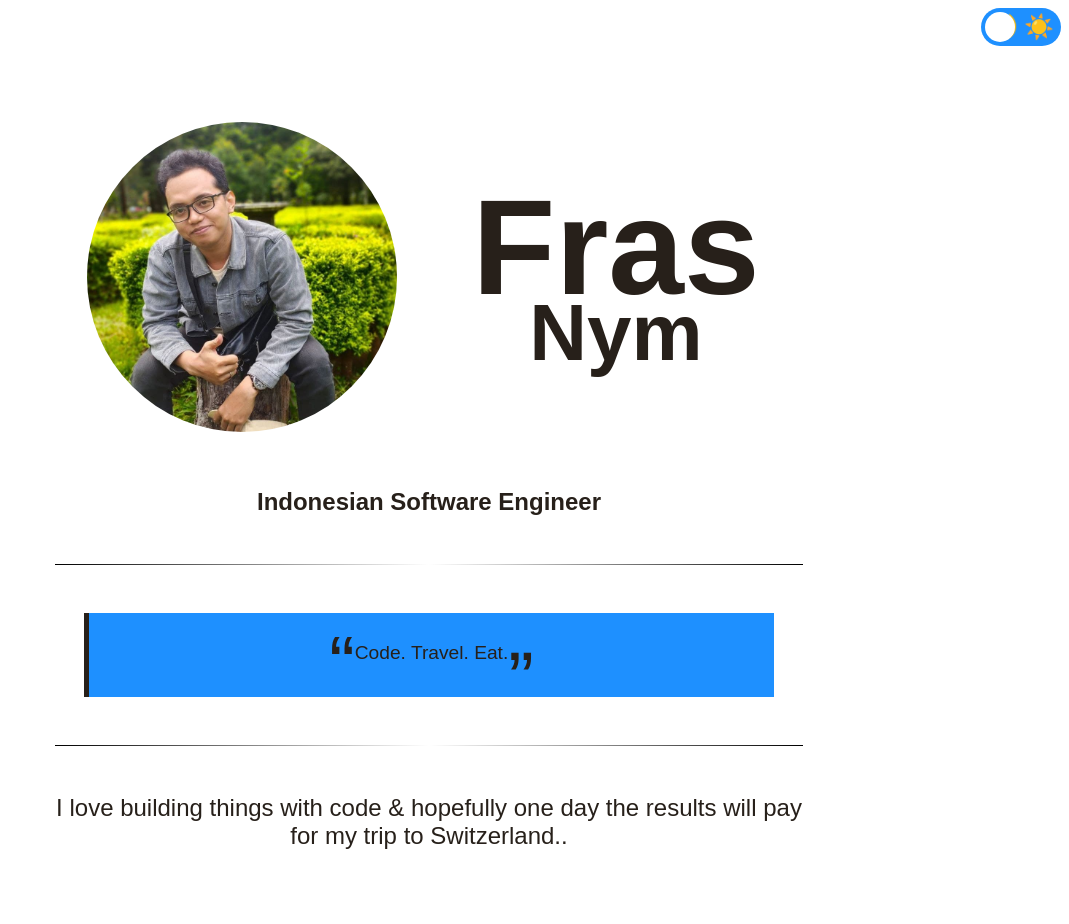
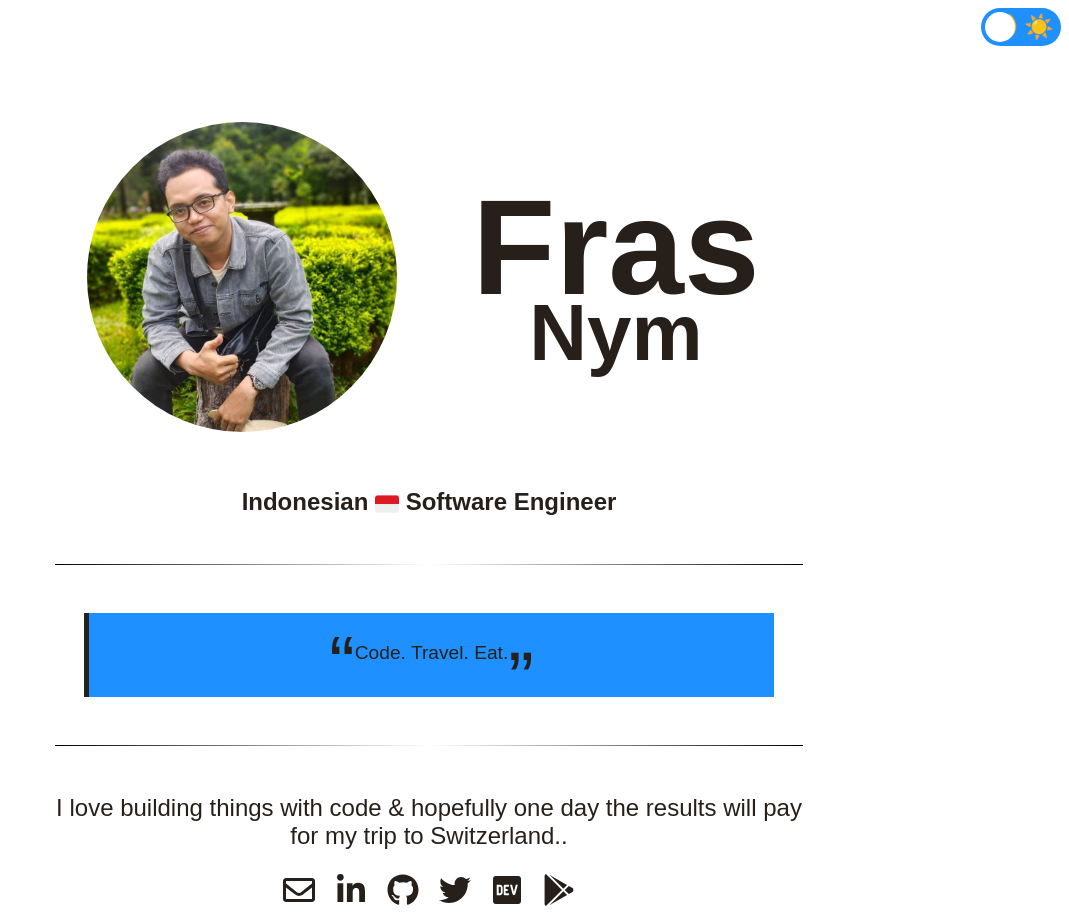
Before and after one commit to frasnym/next-portfolio-v2, a Next.js app: page / in a window 1280 px wide. Shown: the whole page, without its empty margins (211-1280 px from the left). Before the commit the page ends 884 px from the top, so only its background shows below. Built offline with nearby package versions, Linux system fonts and the light colour scheme.

Commit message:
Add social media links

```diff
--- /dev/null
+++ b/components/home-page/media-social.tsx
@@ -0,0 +1,63 @@
+import type { NextPage } from 'next'
+import styled from "styled-components";
+import { FaTwitter, FaGithub, FaLinkedinIn, FaGooglePlay, FaRegEnvelope, FaDev } from 'react-icons/fa';
+
+const anchorIcons = [
+  {
+    href: 'mailto:frastyawan.nym@gmail.com',
+    icon: <FaRegEnvelope className="inline-block mr-6" />,
+  },
+  {
+    href: 'https://www.linkedin.com/in/frasnym/',
+    icon: <FaLinkedinIn className="inline-block mr-6" />,
+  },
+  {
+    href: 'https://github.com/frasnym',
+    icon: <FaGithub className="inline-block mr-6" />,
+  },
+  {
+    href: 'https://twitter.com/frasnym',
+    icon: <FaTwitter className="inline-block mr-6" />,
+  },
+  {
+    href: 'https://dev.to/frasnym/',
+    icon: <FaDev className="inline-block mr-6" />,
+  },
+  {
+    href:
+      'https://play.google.com/store/apps/developer?id=FrastyawanNym',
+    icon: <FaGooglePlay className="inline-block mr-6" />,
+  },
+];
+
+const AnchorContainer = styled.div`
+  text-align: center;
+  & > a {
+    color: var(--color-text-primary);
+    display: inline;
+    font-size: 2rem;
+    margin: 10px;
+  }
+`
+
+const MediaSocial: NextPage = () => {
+  return (
+    <AnchorContainer>
+      {
+        anchorIcons.map(aIcon => (
+          <a
+            className="text-white text-3xl inline"
+            key={aIcon.href}
+            href={aIcon.href}
+            target="_blank"
+            rel="noreferrer"
+          >
+            {aIcon.icon}
+          </a>
+        ))
+      }
+    </AnchorContainer>
+  )
+}
+
+export default MediaSocial
--- a/package.json
+++ b/package.json
@@ -11,6 +11,7 @@
     "next": "12.0.10",
     "react": "17.0.2",
     "react-dom": "17.0.2",
+    "react-icons": "^4.3.1",
     "styled-components": "^5.3.3"
   },
   "devDependencies": {
--- a/pages/index.tsx
+++ b/pages/index.tsx
@@ -1,9 +1,10 @@
 import type { NextPage } from 'next'
 import dynamic from 'next/dynamic'
 import styled from 'styled-components'
-import Separator from '../components/separator';
+import MediaSocial from '../components/home-page/media-social';
+import Separator from '../components/ui/separator';
 
-const ThemeToggle = dynamic(() => import('../components/theme-toggle'), { ssr: false })
+const ThemeToggle = dynamic(() => import('../components/ui/theme-toggle'), { ssr: false })
 
 const Container = styled.div`
   display: flex;
@@ -20,6 +21,11 @@ const Header = styled.header`
   text-align: center;
   & > div#titleContainer {
     display: flex;
+  }
+  & img#indonesianFlag {
+    display: inline;
+    width: 1.5rem;
+    vertical-align: middle;
   }
 `
 
@@ -99,18 +105,33 @@ const Home: NextPage = () => {
               <span>Nym</span>
             </HeaderTitle>
           </div>
-          <h2>Indonesian Software Engineer </h2>
+          <h2>
+            Indonesian {' '}
+            <img
+              id="indonesianFlag"
+              className="w-10 inline"
+              src="images/flag-indonesia_1f1ee-1f1e9.png"
+              alt="Flag of Indonesia Country"
+            />
+            {' '} Software Engineer </h2>
         </Header>
+        <section>
           <Separator />
           <Blockquote>
             <p>Code. Travel. Eat.</p>
           </Blockquote>
           <Separator />
+        </section>
+        <section>
           <ContactSection>
             <p>
               I love building things with code {'&'} hopefully one day the results will pay for my trip to Switzerland..
             </p>
           </ContactSection>
+        </section>
+        <section>
+          <MediaSocial />
+        </section>
       </main>
     </Container>
   )
```
Also changed, not shown: components/ui/separator.tsx (renamed from components/separator.tsx), components/ui/theme-toggle.tsx (renamed from components/theme-toggle.tsx), public/images/flag-indonesia_1f1ee-1f1e9.png (added), 1 other file (tests, documents, lock files or other folders). Lines whose indentation alone changed are shown as unchanged.
